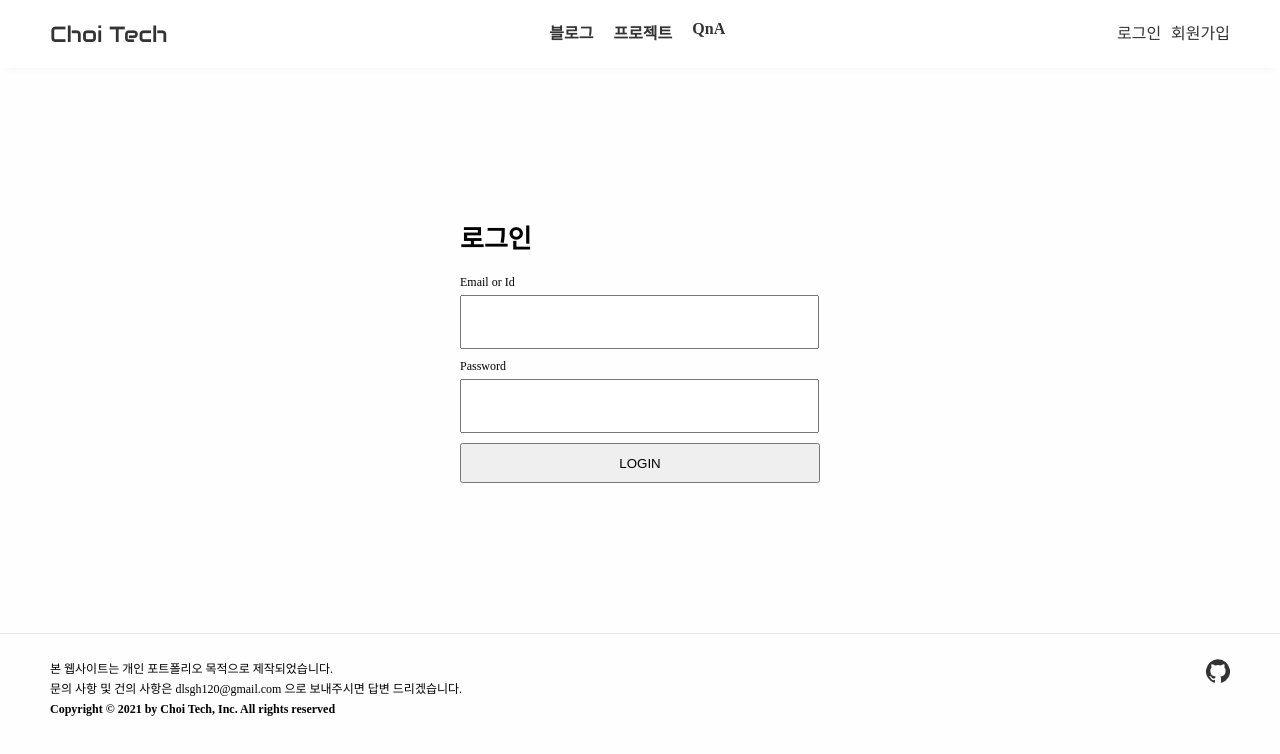
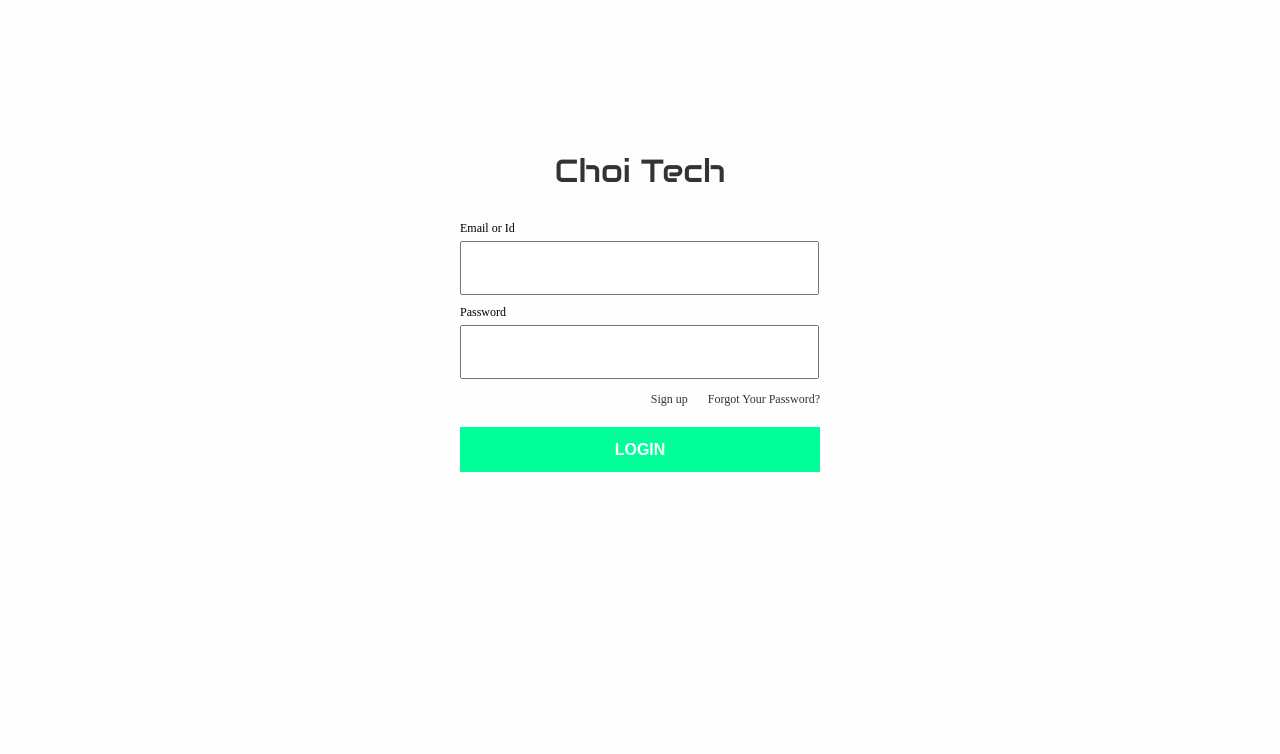
Before and after one commit to iiinhochoiii/blog-next, a Next.js app: page /login in a window 1280 px wide. Shown: the top 754 px of the page. Built offline with nearby package versions, Linux system fonts and the light colour scheme.

Commit message:
login layout complete

```diff
--- a/components/user/login/loginComponent.tsx
+++ b/components/user/login/loginComponent.tsx
@@ -1,17 +1,34 @@
 import React from 'react';
 import styled from 'styled-components';
+import Link from 'next/link';
 
 const LoginComponent: React.FC = () =>{
     return(
         <LoginWrap>
             <LoginContainer>
-                <h1>로그인</h1>
+                <LoginHeader>
+                    <Link href="/">
+                        <a>Choi Tech</a>
+                    </Link>
+                </LoginHeader>
                 <LoginContent>
+                    <div className="user-info-wrap">
                         <p>Email or Id</p>
                         <input type="text" />
                         <p>Password</p>
                         <input type="text" />
+                    </div>
+                    <div className="user-info-forgot">
+                        <Link href="/join">
+                            <a>Sign up</a>
+                        </Link>
+                        <Link href="/">
+                            <a>Forgot Your Password?</a>
+                        </Link>
+                    </div>
+                    <div className="user-info-login">
                         <button>LOGIN</button>
+                    </div>
                 </LoginContent>
             </LoginContainer>
         </LoginWrap>
@@ -22,6 +39,15 @@ const LoginWrap = styled.div`
 
 `;
 
+const LoginHeader = styled.div`
+    text-align:center;
+    &>a{
+        font-family: 'Audiowide',cursive;
+        text-decoration:none;
+        color:#333333;
+        font-size:32px;
+    }
+`;
 const LoginContainer = styled.div`
     width:360px;
     margin: 150px auto;
@@ -32,6 +58,8 @@ const LoginContainer = styled.div`
 `;
 
 const LoginContent = styled.div`
+    margin:30px 0px 0px 0px;
+    &>.user-info-wrap{
         &>p{
             margin:0px 0px 5px 0px;
             font-size:12px;
@@ -43,12 +71,29 @@ const LoginContent = styled.div`
             padding:0 10px;
             margin-bottom:10px;
         }
+    }
+    &>.user-info-forgot{
+        text-align:right;
+        margin-bottom:20px;
+        &>a{
+            margin:0px 0px 0px 20px;
+            text-decoration:none;
+            color:#333333;
+            font-size:12px;
+        }
+    }
+    &>.user-info-login{
         &>button{
             width:100%;
-        height:40px;
+            height:45px;
             cursor: pointer;
             outline:none;
+            background-color:#00FF99;
+            color:#ffffff;
+            font-size:16px;
+            font-weight:bold;
+            border:none;
         }
-
+    }
 `;
 export default LoginComponent;
--- a/pages/login.tsx
+++ b/pages/login.tsx
@@ -1,11 +1,8 @@
-import BaseTemplate from '../components/template/base';
 import LoginContainer from '../containers/user/loginContainer';
 
 const Login = () =>{
     return(
-        <BaseTemplate>
             <LoginContainer />
-        </BaseTemplate>
     );
 }
 
```
Lines whose indentation alone changed are shown as unchanged.
